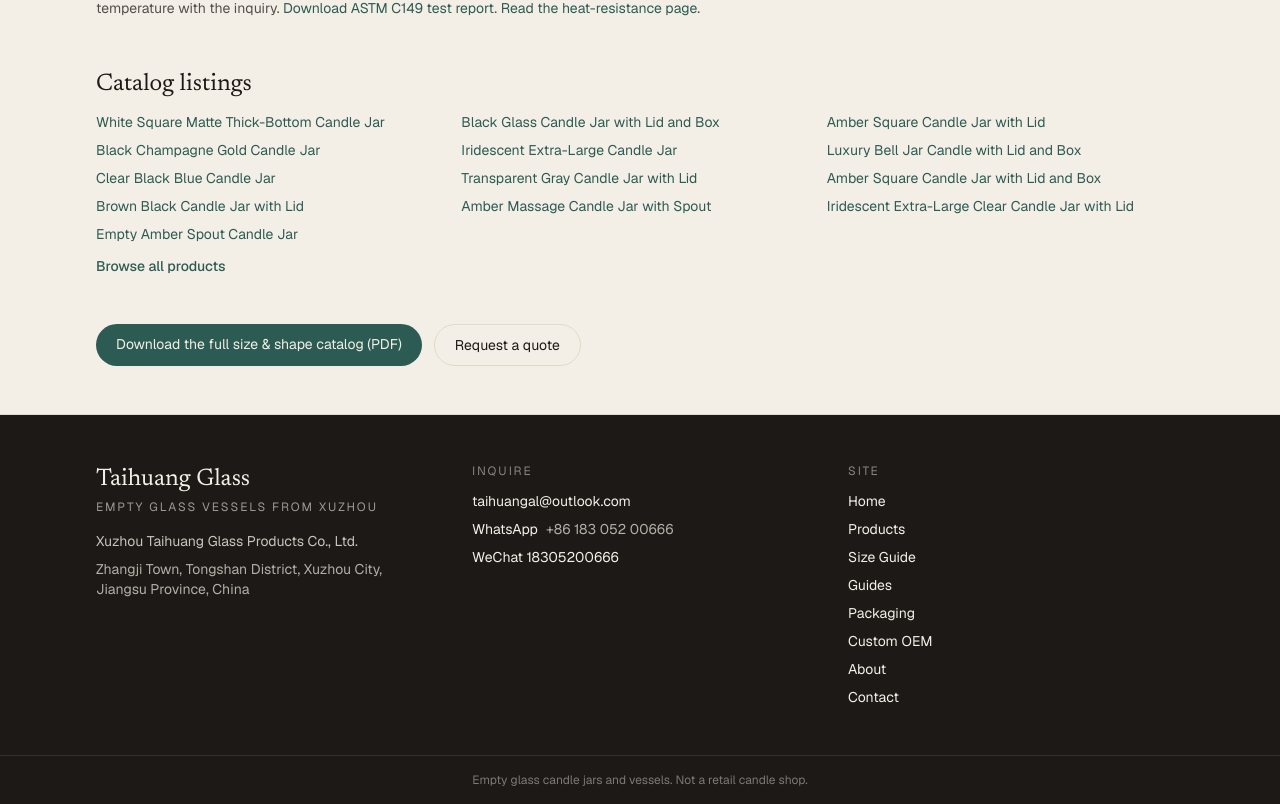
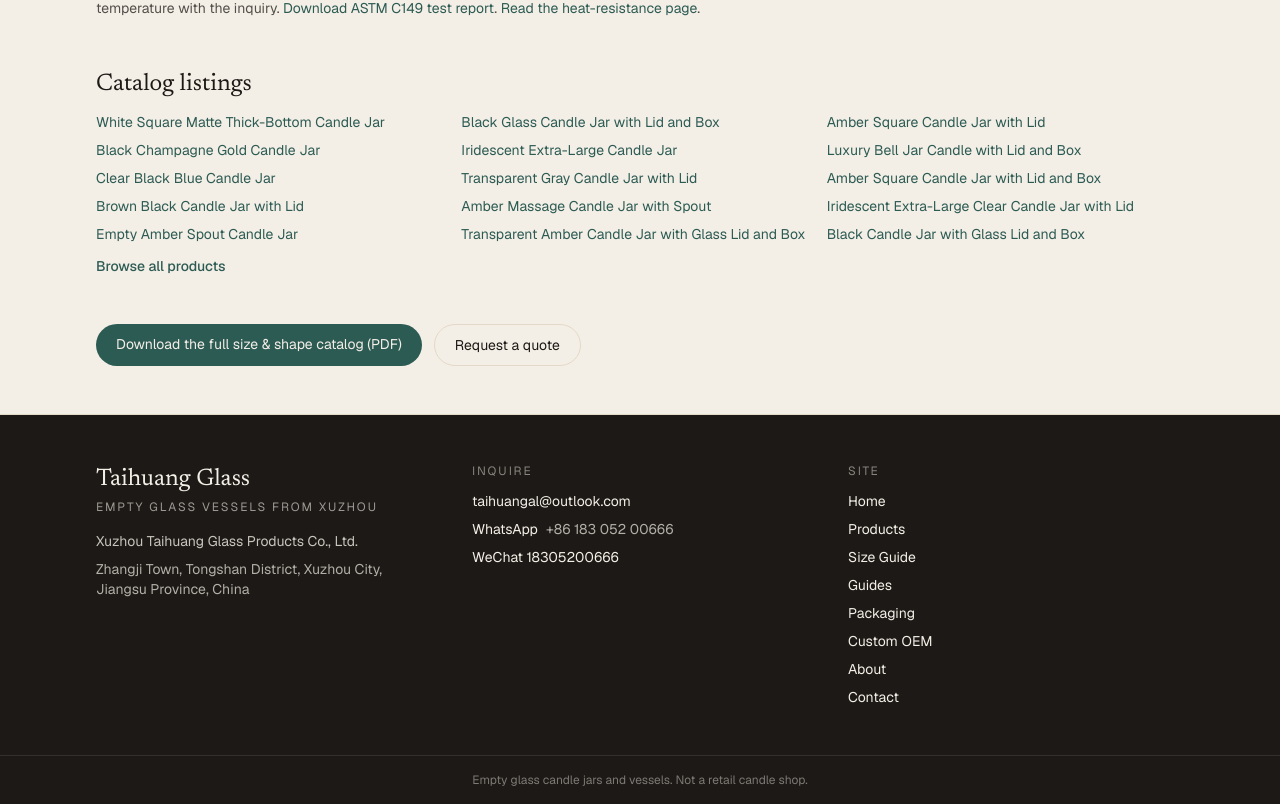
Before and after one commit to taihuangglass/taihuang-site, a Next.js app: page /size-guide in a window 1280 px wide. Shown: the part 9321-10125 px from the top of the page. Built offline with nearby package versions, Linux system fonts and the light colour scheme; no server answers.

Commit message:
Add the amber and black jars with glass lids and boxes.

```diff
--- a/app/guides/glass-candle-jar-sizes/page.tsx
+++ b/app/guides/glass-candle-jar-sizes/page.tsx
@@ -6,7 +6,7 @@
 export const metadata: Metadata = {
   title: "Glass candle jar sizes",
   description:
-    "The 13 finished Taihuang listings grouped by US fluid ounce. Millimetre mould sizes are in the Size Guide.",
+    "The 15 finished Taihuang listings grouped by US fluid ounce. Millimetre mould sizes are in the Size Guide.",
   alternates: { canonical: "/guides/glass-candle-jar-sizes" },
 };
 
@@ -27,7 +27,7 @@
         Glass candle jar sizes
       </h1>
       <p className="mt-4 text-base leading-7 text-ink/80">
-        These 13 listings are named in US fluid ounces, which is what candle
+        These 15 listings are named in US fluid ounces, which is what candle
         brands search. Mouth, base, height, water capacity, and approximate wax
         fill for 101 moulds are in the{" "}
         <Link href="/size-guide" className="text-accent hover:underline">
--- a/app/guides/heat-resistant-glass-candle-jars/page.tsx
+++ b/app/guides/heat-resistant-glass-candle-jars/page.tsx
@@ -107,7 +107,7 @@
 
       <h2 className="mt-12 font-serif text-3xl">What the report does not cover</h2>
       <p className="mt-4 text-base leading-7 text-ink/80">
-        Those two samples are not the thirteen catalog jars, and they are not
+        Those two samples are not the fifteen catalog jars, and they are not
         every color or finish. A matte white square, an amber square, or a
         black jar with a lid is not automatically “the tested jar.” If your
         size, wall, or finish is different, ask us to confirm before you treat
@@ -146,7 +146,7 @@
           href="/products"
           className="rounded-full border border-line px-5 py-2.5 text-sm hover:bg-card"
         >
-          View the 13 jars
+          View the 15 jars
         </Link>
       </p>
 
--- a/app/page.tsx
+++ b/app/page.tsx
@@ -76,7 +76,7 @@
               Catalog
             </p>
             <h2 className="mt-2 font-serif text-3xl md:text-4xl">
-              Thirteen empty vessels
+              Fifteen empty vessels
             </h2>
           </div>
           <Link href="/products" className="text-sm text-accent hover:underline">
@@ -150,7 +150,7 @@
           <Link href="/size-guide" className="text-accent hover:underline">
             Size Guide
           </Link>
-          . Ounce names for the 13 finished listings are in{" "}
+          . Ounce names for the 15 finished listings are in{" "}
           <Link
             href="/guides/glass-candle-jar-sizes"
             className="text-accent hover:underline"
--- a/app/products/[slug]/page.tsx
+++ b/app/products/[slug]/page.tsx
@@ -74,7 +74,9 @@
     ...(product.finish ? [["Finish", product.finish]] : []),
     ["Price", "Inquire"],
     ["MOQ", `${site.moq} pcs`],
-    ["Sold", soldLabel(product.sold)],
+    ...(typeof product.sold === "number"
+      ? [["Sold", soldLabel(product.sold)] as [string, string]]
+      : []),
   ];
 
   return (
--- a/app/products/page.tsx
+++ b/app/products/page.tsx
@@ -8,7 +8,7 @@
 export const metadata: Metadata = {
   title: "Empty glass candle jars",
   description:
-    "Thirteen empty glass candle jars and vessels. Filter by shape, color, size, and lid. Price on inquiry. MOQ 240 pcs.",
+    "Fifteen empty glass candle jars and vessels. Filter by shape, color, size, and lid. Price on inquiry. MOQ 240 pcs.",
   alternates: { canonical: "/products" },
 };
 
--- a/data/products.json
+++ b/data/products.json
@@ -197,5 +197,33 @@
     "imageLook": "filled",
     "alibabaUrl": "https://www.alibaba.com/product-detail/Wholesale-8oz-12oz-Unique-Empty-Amber_1601852813699.html",
     "summary": "Empty amber jar with a pouring spout. 8oz / 12oz."
+  },
+  {
+    "slug": "transparent-amber-glass-lid-box",
+    "title": "Transparent Amber Candle Jar with Glass Lid and Box",
+    "colors": ["amber"],
+    "shape": "round",
+    "sizesOz": [7, 12],
+    "withLid": true,
+    "withBox": true,
+    "moq": 240,
+    "image": "/products/transparent-amber-glass-lid-box.jpg",
+    "imageLook": "filled",
+    "alibabaUrl": "https://www.alibaba.com/product-detail/Transparent-Amber-Glass-Candle-Jars-8oz_1601954723781.html",
+    "summary": "Transparent amber jar with a glass lid and a paper box. Empty vessel. 7oz / 12oz."
+  },
+  {
+    "slug": "black-glass-lid-box",
+    "title": "Black Candle Jar with Glass Lid and Box",
+    "colors": ["black"],
+    "shape": "round",
+    "sizesOz": [7, 12],
+    "withLid": true,
+    "withBox": true,
+    "moq": 240,
+    "image": "/products/black-glass-lid-box.jpg",
+    "imageLook": "empty",
+    "alibabaUrl": "https://www.alibaba.com/product-detail/Wholesale-Custom-Luxury-Matte-Black-8oz_1601975289566.html",
+    "summary": "Black jar with a glass lid and a paper box. Empty vessel. 7oz / 12oz."
   }
 ]
--- a/types/product.ts
+++ b/types/product.ts
@@ -23,7 +23,7 @@
   withBox: boolean
   thickBottom?: boolean
   moq: 240
-  sold: number
+  sold?: number
   image: string
   imageLook: ImageLook
   alibabaUrl: string
```
Also changed, not shown: public/products/black-glass-lid-box.jpg (added), public/products/transparent-amber-glass-lid-box.jpg (added).
